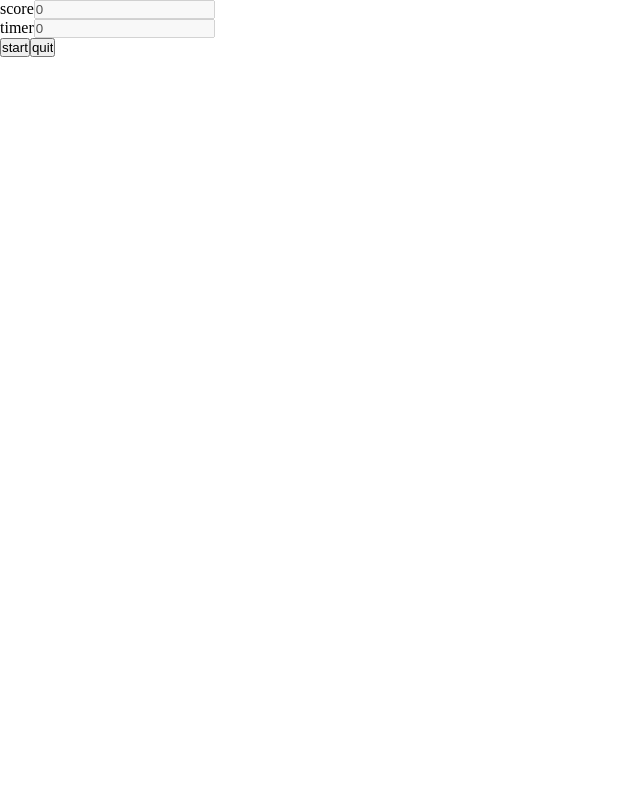
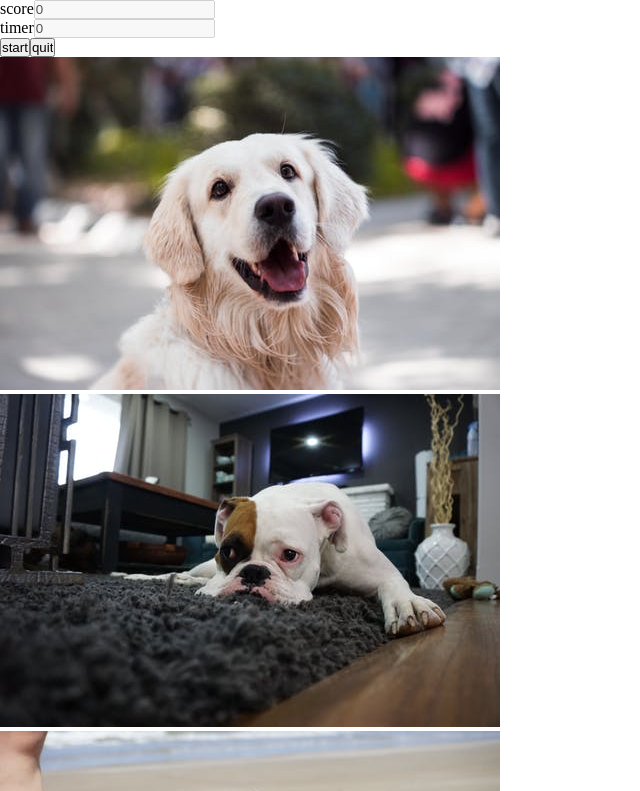
Before and after one commit to jetrivisonno/memory-game, a plain HTML site: page TP_javascript_thomasjonathan/index.html in a window 1280 px wide. Shown: the top 791 px of the page, without its empty margins (0-640 px from the left). Drawn offline with Linux system fonts and the light colour scheme.

Commit message:
generator finished

```diff
--- a/TP_javascript_thomasjonathan/index.html
+++ b/TP_javascript_thomasjonathan/index.html
@@ -11,6 +11,7 @@
 
 <body>
     <script src="js/gameoptions.js"></script>
+    <script src="js/cardbuilder.js"></script>
     <script>
         const GAME = {
             statsFields: [{
@@ -37,11 +38,14 @@
             }]
         }
 
+        console.log(GAME.statsFields)
+        console.log(GAME.commandBtns)
+
 
         window.addEventListener('DOMContentLoaded', function loaded(event) {
             window.removeEventListener('DOMContentLoaded', loaded)
             GameOptions.init(GAME)
-
+            CardCreator.init()
         })
     </script>
 </body>
--- a/TP_javascript_thomasjonathan/js/cardbuilder.js
+++ b/TP_javascript_thomasjonathan/js/cardbuilder.js
@@ -1,4 +1,4 @@
-const CardBuilder = (function () {
+const CardCreator = (function () {
     'use strict'
 
     const PAIR = 2
@@ -8,20 +8,18 @@ const CardBuilder = (function () {
         let cardArray = []
 
         for (let i = 0; i < NUMBER_OF_PAIRS; i++) {
-            let counter = 0
             for (let k = 0; k < PAIR; k++) {
-                let cardDiv = createElement('div')
-                let cardImg = createElement('img')
+                let cardDiv = document.createElement('div')
+                let cardImg = document.createElement('img')
 
-                cardImg.src = '../images/' + i + '.jpeg'
+                cardImg.src = 'images/' + i + '.jpeg'
 
                 cardDiv.appendChild(cardImg)
                 cardDiv.classList.add('card')
                 cardArray.push(cardDiv)
-
-                counter++
             }
         }
+        console.log(cardArray);
 
         shuffleArray(cardArray)
 
@@ -39,12 +37,10 @@ const CardBuilder = (function () {
             i = Math.floor(Math.random() * m--);
 
             // And swap it with the current element.
-            t = array[m];
-            array[m] = array[i];
-            array[i] = t;
+            t = cardArray[m];
+            cardArray[m] = cardArray[i];
+            cardArray[i] = t;
         }
-
-        return array;
     }
 
     function cardGenerator() {
```
